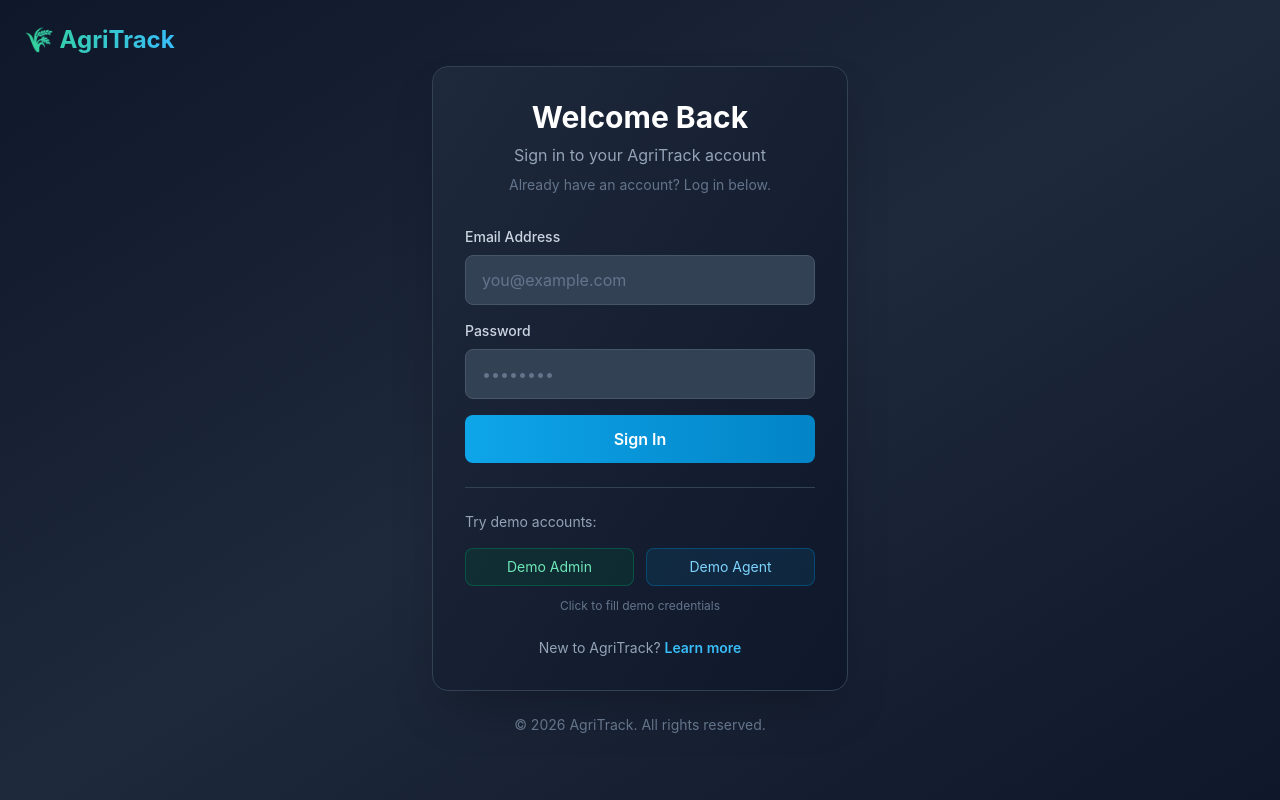
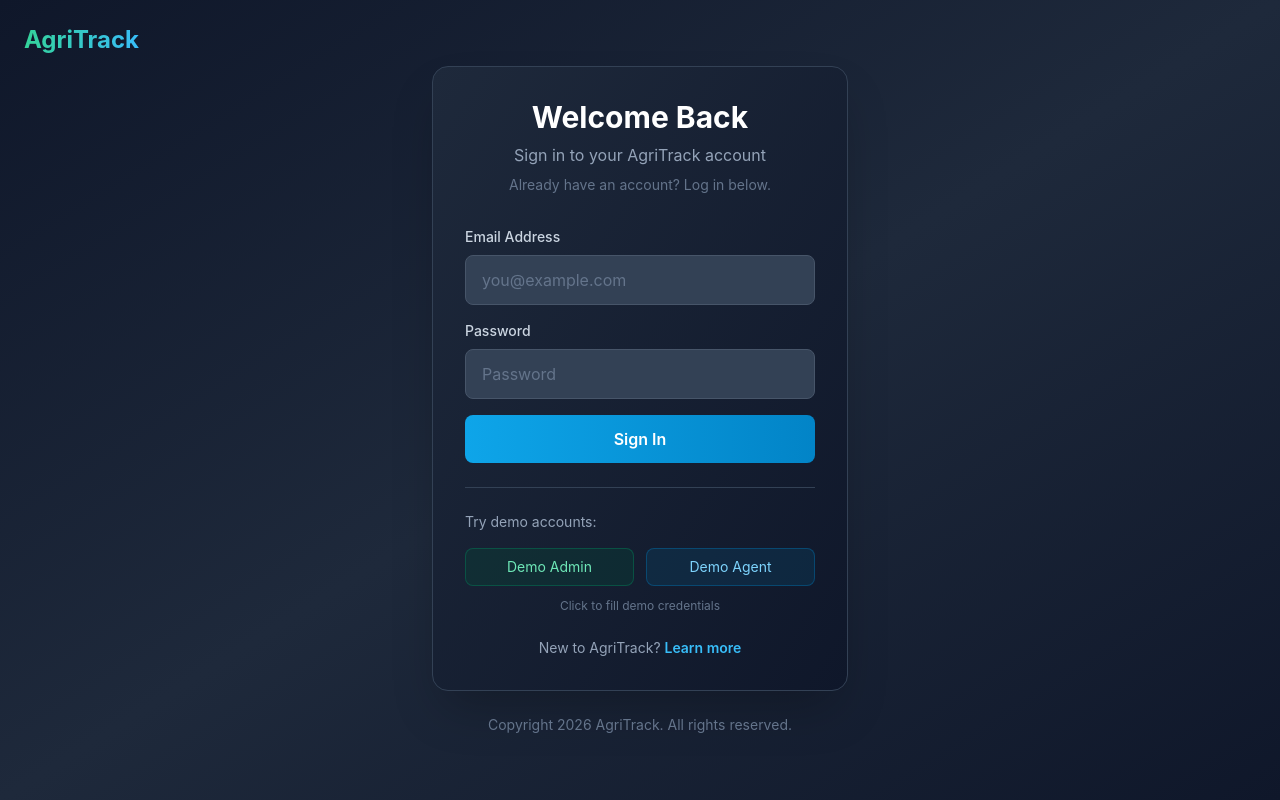
Before and after one commit to magoro11/AgriTrack, a React (Vite) app in the folder frontend/: page /login in a window 1280 px wide. Built offline with nearby package versions, Linux system fonts and the light colour scheme; no server answers.

Commit message:
Improve login API error messaging

```diff
--- a/frontend/src/pages/LoginPage.jsx
+++ b/frontend/src/pages/LoginPage.jsx
@@ -1,6 +1,6 @@
 import { useState } from 'react'
 import { useNavigate, Link } from 'react-router-dom'
-import api from '../api'
+import api, { API_BASE_URL } from '../api'
 import { getLastUsedEmail, persistAuthSession, setLastUsedEmail } from '../auth'
 
 export default function LoginPage({ onLogin }) {
@@ -14,14 +14,18 @@ export default function LoginPage({ onLogin }) {
     event.preventDefault()
     setError(null)
     setIsLoading(true)
+
     try {
       setLastUsedEmail(email)
       const response = await api.post('/auth/login/', { email, password })
       const { access, refresh, user } = response.data
+
       persistAuthSession({ access, refresh, user })
+
       if (onLogin) {
         onLogin(access, user.role)
       }
+
       if (user.role === 'admin') {
         navigate('/admin')
       } else {
@@ -31,7 +35,7 @@ export default function LoginPage({ onLogin }) {
       if (err.response?.data?.detail) {
         setError(err.response.data.detail)
       } else if (err.code === 'ERR_NETWORK') {
-        setError('Cannot reach the API. Check that the backend is running and allows this frontend origin.')
+        setError(`Cannot reach the API at ${API_BASE_URL}. Check that the backend is running and allows this frontend origin.`)
       } else {
         setError('Failed to sign in')
       }
@@ -53,7 +57,7 @@ export default function LoginPage({ onLogin }) {
   return (
     <div className="min-h-screen bg-gradient-to-br from-slate-900 via-slate-800 to-slate-900 flex items-center">
       <Link to="/" className="fixed top-6 left-6 text-2xl font-bold bg-gradient-to-r from-emerald-400 to-sky-400 bg-clip-text text-transparent hover:opacity-80">
-        🌾 AgriTrack
+        AgriTrack
       </Link>
 
       <div className="w-full max-w-md mx-auto px-4">
@@ -84,7 +88,7 @@ export default function LoginPage({ onLogin }) {
                 value={password}
                 onChange={(event) => setPassword(event.target.value)}
                 type="password"
-                placeholder="••••••••"
+                placeholder="Password"
                 required
               />
             </div>
@@ -136,7 +140,7 @@ export default function LoginPage({ onLogin }) {
         </div>
 
         <p className="text-center text-slate-500 text-sm mt-6">
-          © 2026 AgriTrack. All rights reserved.
+          Copyright 2026 AgriTrack. All rights reserved.
         </p>
       </div>
     </div>
```
